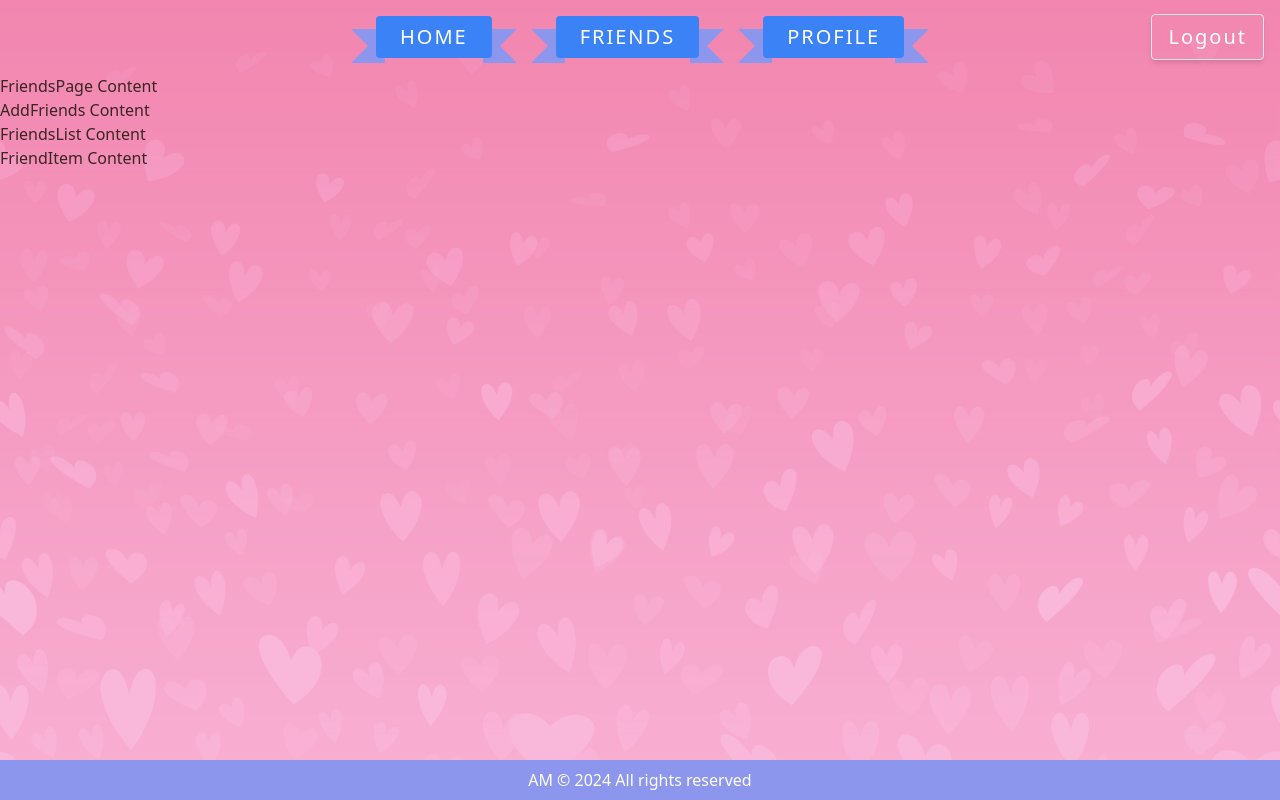
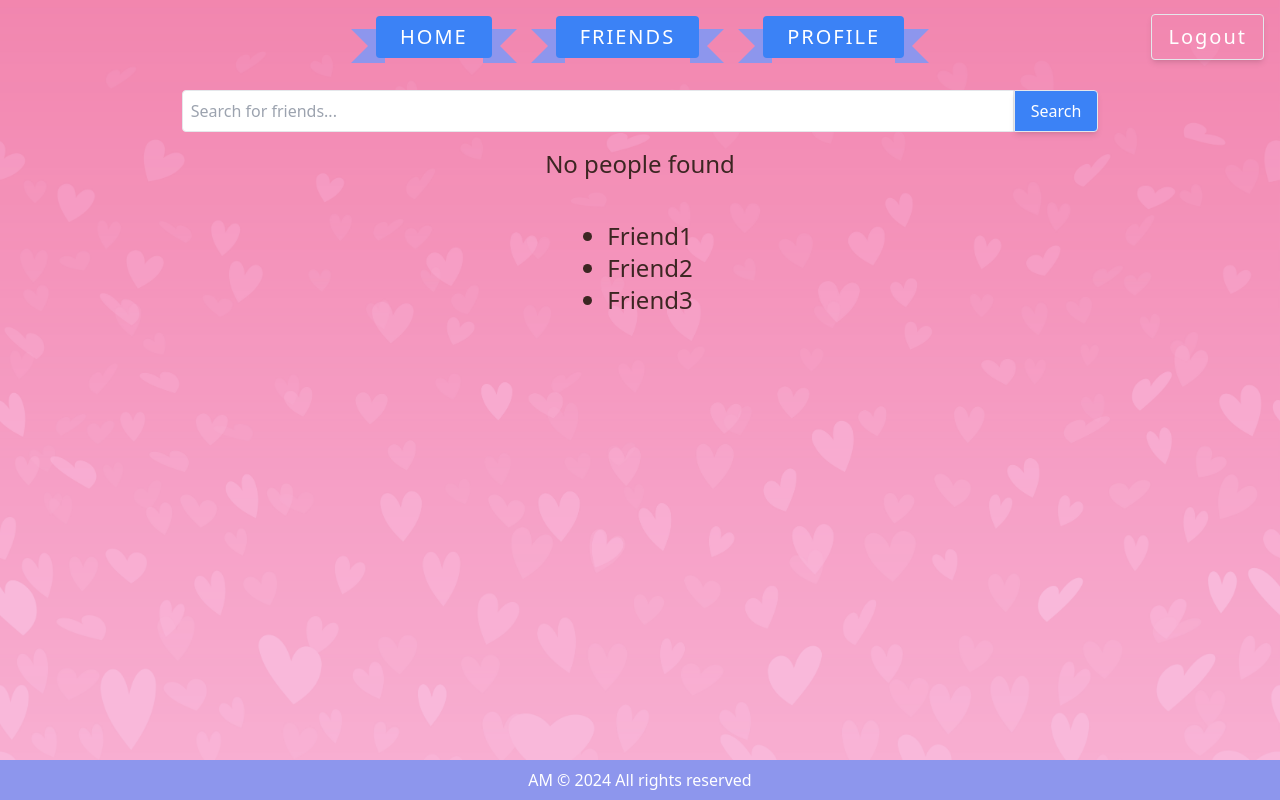
Before and after one commit to aleksandramuraveva/be-kind-app, a Next.js app in the folder frontend/: page /friends in a window 1280 px wide. Built offline with nearby package versions, Linux system fonts and the light colour scheme.

Commit message:
feature: add structure to the friends page

```diff
--- a/frontend/src/app/friends/page.tsx
+++ b/frontend/src/app/friends/page.tsx
@@ -1,13 +1,50 @@
-import FriendsList from "../../components/FriendsList/FriendsList";
-import AddFriends from "../../components/AddFriends/AddFriends";
+'use client';
 
+import React, { useState } from 'react';
+import SearchInput from '../../components/SearchInput/SearchInput';
+import SearchResultsList from '../../components/SearchResultsList/SearchResultsList';
+import FriendsList from '../../components/FriendsList/FriendsList';
+import Dashboard from '../../components/Dashboard/Dashboard';
 
 const FriendsPage = () => {
+  const [selectedFriend, setSelectedFriend] = useState(null);
+  const [searchResults, setSearchResults] = useState([]);
+  const [friends, setFriends] = useState(['Friend1', 'Friend2', 'Friend3']); // Manage state for friends
+
+  const handleFriendClick = (friendName) => {
+    setSelectedFriend(friendName);
+  };
+
+  const handleSearch = (searchTerm) => {
+    if (searchTerm) {
+      const results = ['User1', 'User2', 'User3'].filter(user => user.includes(searchTerm));
+      setSearchResults(results);
+    } else {
+      setSearchResults([]);
+    }
+  };
+
+  const handleAddFriend = (friend) => {
+    setFriends([...friends, friend]);
+    setSearchResults(searchResults.filter(result => result !== friend));
+  };
+
   return (
-    <div>
-      <p>FriendsPage Content</p>
-      <AddFriends/>
-      <FriendsList/>
+    <div className="p-4">
+      <div className="mb-4">
+        <SearchInput onSearch={handleSearch} />
+      </div>
+      <div className="mb-10 text-2xl flex justify-center">
+        {searchResults.length > 0 ? (
+          <SearchResultsList results={searchResults} onAddFriend={handleAddFriend} />
+        ) : (
+          searchResults.length === 0 && <p>No people found</p>
+        )}
+      </div>
+      <div className="pb-10 text-2xl flex justify-center">
+        <FriendsList friends={friends} onFriendClick={handleFriendClick} />
+      </div>
+      {selectedFriend && <Dashboard friendName={selectedFriend} />}
     </div>
   );
 };
--- a/frontend/src/components/FriendsList/FriendsList.tsx
+++ b/frontend/src/components/FriendsList/FriendsList.tsx
@@ -1,12 +1,12 @@
-import FriendItem from "./FriendItem/FriendItem"
-
-
-const FriendsList = () => {
+const FriendsList = ({ friends, onFriendClick }) => {
   return (
-    <div>
-      <p>FriendsList Content</p>
-      <FriendItem/>
-    </div>
+    <ul className="list-disc pl-5">
+      {friends.map(friend => (
+        <li key={friend} onClick={() => onFriendClick(friend)} className="cursor-pointer">
+          {friend}
+        </li>
+      ))}
+    </ul>
   );
 };
 
--- /dev/null
+++ b/frontend/src/components/SearchInput/SearchInput.tsx
@@ -0,0 +1,34 @@
+import React, { useState } from 'react';
+
+const SearchInput = ({ onSearch }) => {
+  const [searchTerm, setSearchTerm] = useState("");
+
+  const handleSearchChange = (e) => {
+    setSearchTerm(e.target.value);
+    onSearch(e.target.value);
+  };
+
+  const handleSearchClick = () => {
+    onSearch(searchTerm);
+  };
+
+  return (
+    <div className="flex justify-center mb-4">
+      <input
+        type="text"
+        placeholder="Search for friends..."
+        value={searchTerm}
+        onChange={handleSearchChange}
+        className="p-2 border rounded-l w-2/3"
+      />
+      <button
+        onClick={handleSearchClick}
+        className="border shadow-md text-white px-4 py-2 rounded-r hover:opacity-80 transition duration-300 bg-blue-500"
+      >
+        Search
+      </button>
+    </div>
+  );
+};
+
+export default SearchInput;
--- /dev/null
+++ b/frontend/src/components/SearchResultsList/SearchResultsList.tsx
@@ -0,0 +1,26 @@
+const SearchResultsList = ({ results, onAddFriend }) => {
+  return (
+    <ul className="list-disc pl-5">
+      {results.map(result => (
+        <li key={result} className="flex justify-between items-center mt-2 text-white">
+          {result}
+          <div className="relative group">
+            <button
+              onClick={() => onAddFriend(result)}
+              className="text-sm ml-2 block mx-auto bg-white text-my-pink rounded-full w-5 h-5 flex items-center justify-center shadow-lg hover:opacity-80 transition duration-300 hover:-translate-y-0.5"
+            >
+              +
+            </button>
+         <span className="absolute top-1/2 left-full transform -translate-y-1/2 px-4 py-2 ml-2 bg-gray-100 text-my-blue text-xs rounded opacity-0 whitespace-nowrap group-hover:opacity-100 transition duration-200">
+  Add as a friend
+</span>
+
+
+          </div>
+        </li>
+      ))}
+    </ul>
+  );
+};
+
+export default SearchResultsList;
```
